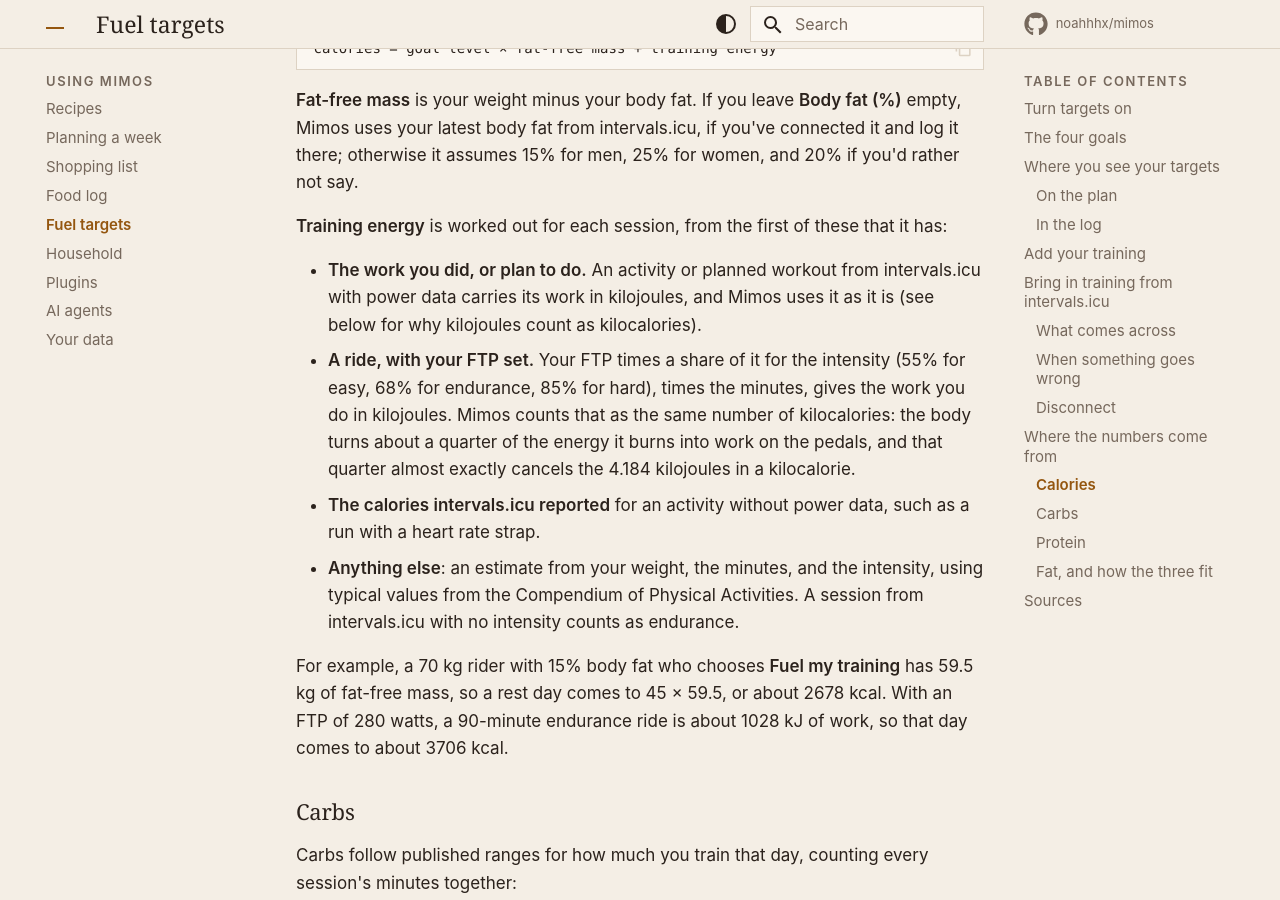
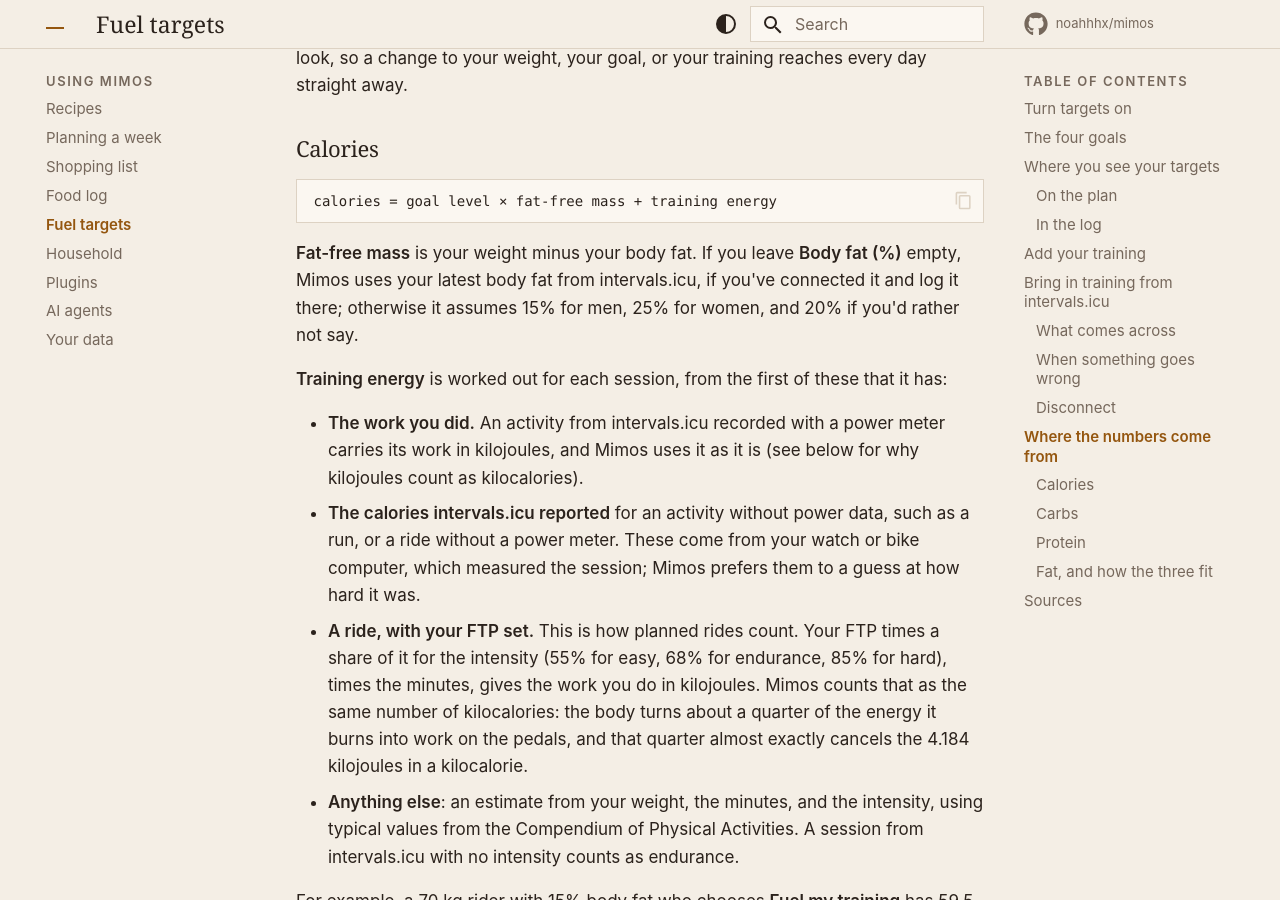
Before and after one commit to noahhhx/mimos, an MkDocs documentation site: the page built from docs/guide/fuel.md, in a window 1280 px wide and 900 px high, scrolled down 5429 px. Built offline with MkDocs 1.6.1 and Material for MkDocs 9.7.7, drawn with Linux system fonts in a browser that asks for light colours; comment, search, counter and statistics services are not loaded; some of the changed text lies outside the part shown.

Commit message:
docs: answer ADR-0022's open questions from a real account
icu_intensity is a percentage of FTP, and planned workouts carry no
joules even with power targets, so planned rides count by FTP times
intensity. Gain stays at level 50 (a cautious surplus per Slater et al.
2019) and the body-fat defaults stay, with their measured effect
recorded. The fuel guide now says Strava-synced activities never reach
intervals.icu's API.

```diff
--- a/docs/guide/fuel.md
+++ b/docs/guide/fuel.md
@@ -122,6 +122,13 @@
   the field with **Use it**, which copies it in. Choose **Save** to keep
   it.
 
+Activities that reach intervals.icu from Strava don't come across.
+intervals.icu doesn't pass them on to other apps, so Mimos never sees
+them, and they don't count toward your targets. Connect your watch or
+bike computer to intervals.icu directly (in intervals.icu's
+**Settings**, for example with Garmin Connect), and the activities it
+brings in come across in full.
+
 Mimos checks intervals.icu for changes on its own, every half hour unless
 your instance says otherwise. To see a change at once, choose **Refresh**.
 The Fuel page says when training last came across.
@@ -165,18 +172,20 @@
 **Training energy** is worked out for each session, from the first of
 these that it has:
 
-- **The work you did, or plan to do.** An activity or planned workout
-  from intervals.icu with power data carries its work in kilojoules, and
-  Mimos uses it as it is (see below for why kilojoules count as
-  kilocalories).
-- **A ride, with your FTP set.** Your FTP times a share of it for the
-  intensity (55% for easy, 68% for endurance, 85% for hard), times the
-  minutes, gives the work you do in kilojoules. Mimos counts that as the
-  same number of kilocalories: the body turns about a quarter of the energy
-  it burns into work on the pedals, and that quarter almost exactly cancels
-  the 4.184 kilojoules in a kilocalorie.
+- **The work you did.** An activity from intervals.icu recorded with a
+  power meter carries its work in kilojoules, and Mimos uses it as it is
+  (see below for why kilojoules count as kilocalories).
 - **The calories intervals.icu reported** for an activity without power
-  data, such as a run with a heart rate strap.
+  data, such as a run, or a ride without a power meter. These come from
+  your watch or bike computer, which measured the session; Mimos prefers
+  them to a guess at how hard it was.
+- **A ride, with your FTP set.** This is how planned rides count. Your
+  FTP times a share of it for the intensity (55% for easy, 68% for
+  endurance, 85% for hard), times the minutes, gives the work you do in
+  kilojoules. Mimos counts that as the same number of kilocalories: the
+  body turns about a quarter of the energy it burns into work on the
+  pedals, and that quarter almost exactly cancels the 4.184 kilojoules in
+  a kilocalorie.
 - **Anything else**: an estimate from your weight, the minutes, and the
   intensity, using typical values from the Compendium of Physical
   Activities. A session from intervals.icu with no intensity counts as
@@ -230,8 +239,13 @@
   Committee's 2023 consensus statement on Relative Energy Deficiency in
   Sport (REDs), *British Journal of Sports Medicine* 57 (2023).
 - **The levels 45, 40, and 35** match TrainerRoad's nutrition calculator.
-  The level 50 for **Gain weight** is Mimos's own estimate and has no
-  published source yet.
+  The level 50 for **Gain weight** is Mimos's own, worked out from two
+  sources: energy balance sits near 45 in healthy young adults (Loucks
+  and colleagues, above), so 50 adds about 300 kcal a day for a 70 kg
+  rider; and Slater and colleagues advise starting a gain at about 360 to
+  480 kcal a day ("Is an energy surplus required to maximize skeletal
+  muscle hypertrophy associated with resistance training", *Frontiers in
+  Nutrition* 6, 2019), so 50 is a cautious start.
 - **Carb ranges**: Burke, Hawley, Wong, and Jeukendrup, "Carbohydrates for
   training and competition", *Journal of Sports Sciences* 29, supplement 1
   (2011); and Thomas, Erdman, and Burke, "Nutrition and Athletic
```
Also changed, not shown: ROADMAP.md (+2 -4 lines), docs/decisions/adr-0022-training-fuel-targets.md (+51 -5 lines), docs/plans/fuel-targets/index.md (+16 -10 lines).
